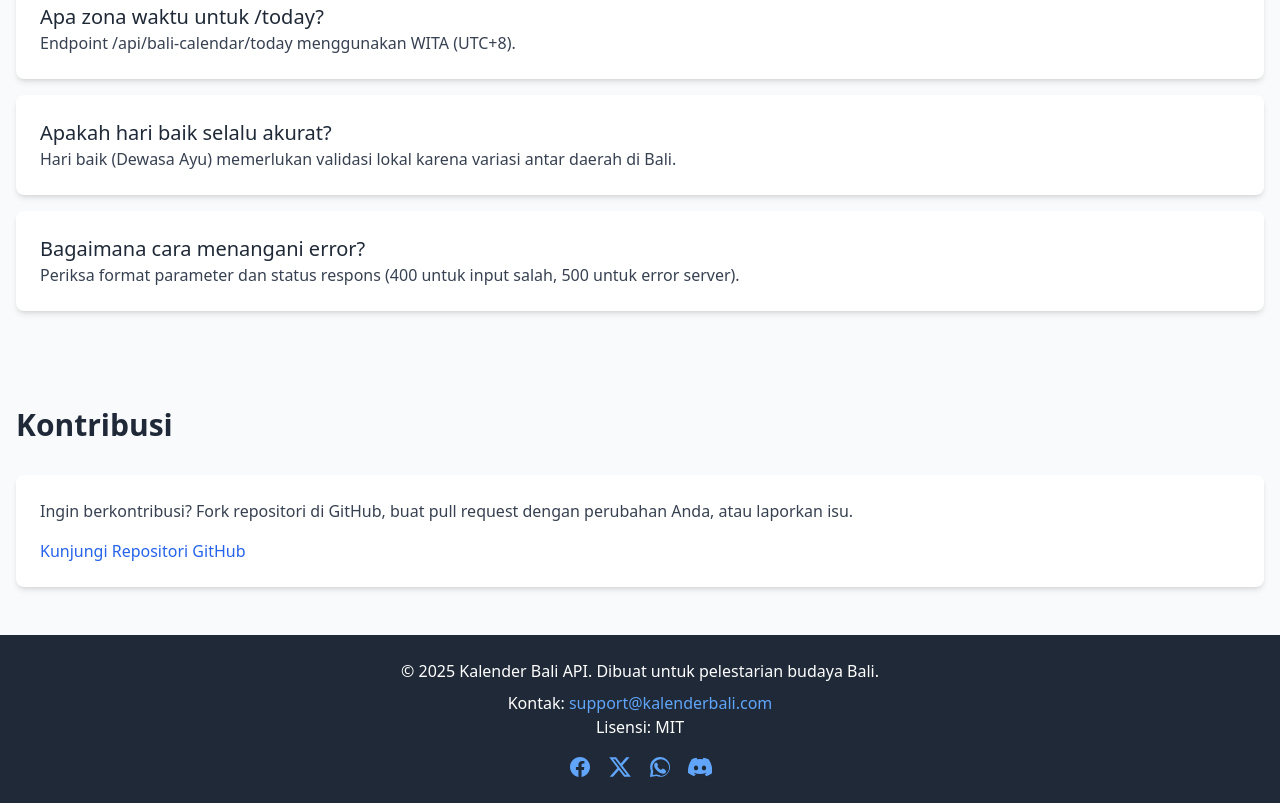
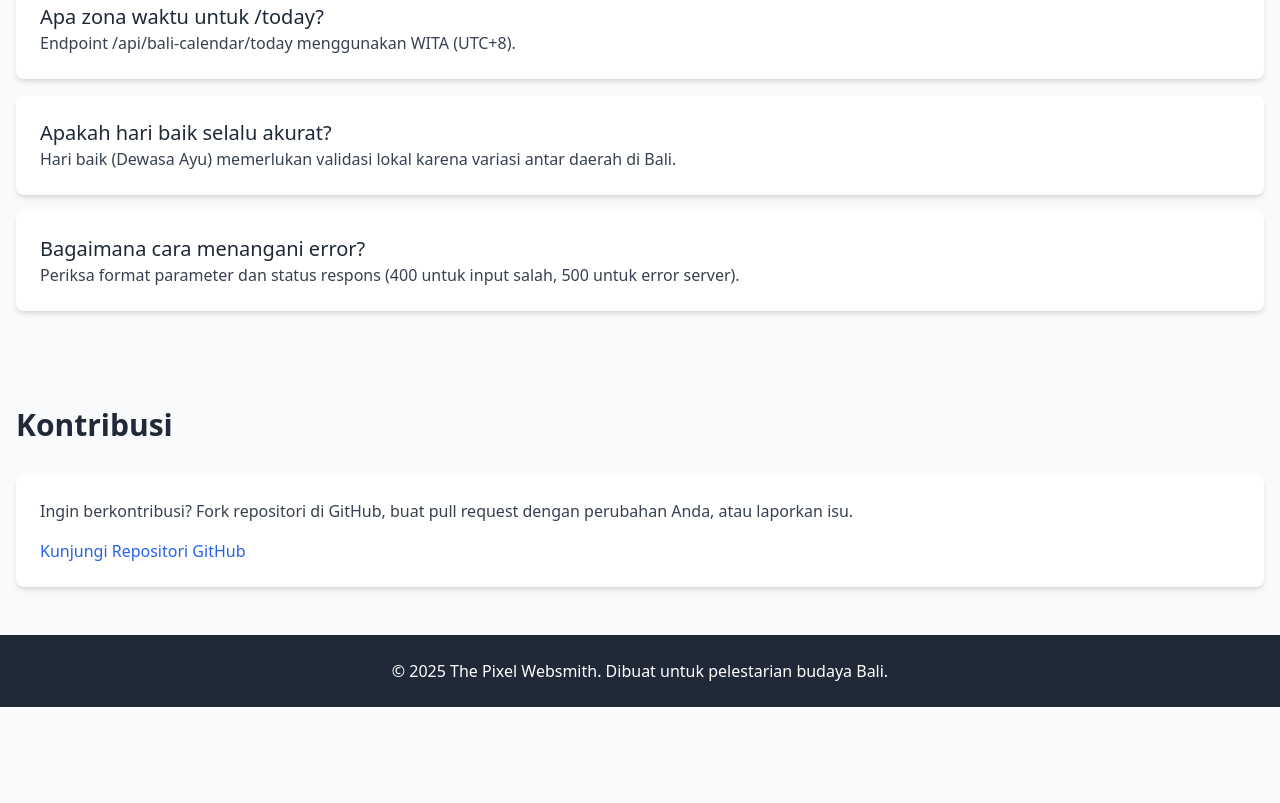
Before and after one commit to JukutPremium/Kalender-Bali-API, a website: page index.html in a window 1280 px wide. Shown: the part 8214-9017 px from the top of the page. After the commit the page ends 8921 px from the top, so only its background shows below. Drawn offline with nearby package versions, Linux system fonts and the light colour scheme; a script that the page names is missing.

Commit message:
update: index.html

```diff
--- a/index.html
+++ b/index.html
@@ -574,43 +574,7 @@ else:
     </section>
 
     <footer class="bg-gray-800 text-white py-6 text-center">
-        <p>© 2025 Kalender Bali API. Dibuat untuk pelestarian budaya Bali.</p>
-        <p class="mt-2">Kontak: <a href="mailto:support@kalenderbali.com"
-                class="text-blue-400 hover:underline">support@kalenderbali.com</a></p>
-        <p>Lisensi: MIT</p>
-        <div class="mt-4 flex justify-center space-x-4">
-            <a href="https://www.facebook.com/sharer/sharer.php?u=https://kalender-bali-api.vercel.app" target="_blank"
-                rel="noopener noreferrer" class="text-blue-400 hover:text-blue-300" title="Bagikan ke Facebook">
-                <svg class="w-6 h-6" fill="currentColor" viewBox="0 0 24 24">
-                    <path
-                        d="M22 12c0-5.523-4.477-10-10-10S2 6.477 2 12c0 4.991 3.657 9.128 8.438 9.879v-6.987h-2.54V12h2.54V9.845c0-2.51 1.493-3.89 3.776-3.89 1.094 0 2.238.195 2.238.195v2.46h-1.26c-1.243 0-1.63.772-1.63 1.563V12h2.773l-.443 2.892h-2.33v6.987C18.343 21.128 22 16.991 22 12z" />
-                </svg>
-            </a>
-            <a href="https://twitter.com/intent/tweet?url=https://kalender-bali-api.vercel.app&text=Akses%20Kalender%20Bali%20API%20untuk%20konversi%20tanggal%20Masehi%20ke%20kalender%20Bali!&hashtags=KalenderBali,API"
-                target="_blank" rel="noopener noreferrer" class="text-blue-400 hover:text-blue-300"
-                title="Bagikan ke Twitter/X">
-                <svg class="w-6 h-6" fill="currentColor" viewBox="0 0 24 24">
-                    <path
-                        d="M18.244 2.25h3.308l-7.227 8.26 8.502 11.24H16.17l-5.214-6.817L4.99 21.75H1.68l7.73-8.835L1.254 2.25H8.08l4.713 6.231zm-1.161 17.52h1.833L7.084 4.126H5.117z" />
-                </svg>
-            </a>
-            <a href="https://wa.me/?text=Akses%20Kalender%20Bali%20API%20untuk%20konversi%20tanggal%20ke%20kalender%20Bali:%20https://kalender-bali-api.vercel.app"
-                target="_blank" rel="noopener noreferrer" class="text-blue-400 hover:text-blue-300"
-                title="Bagikan ke WhatsApp">
-                <svg class="w-6 h-6" fill="currentColor" viewBox="0 0 24 24">
-                    <path
-                        d="M12.04 2C6.58 2 2.13 6.45 2.13 11.91c0 1.33.26 2.6.74 3.77L2 22l6.45-.89c1.15.49 2.39.76 3.67.76 5.46 0 9.91-4.45 9.91-9.91S17.5 2 12.04 2zm0 18.18c-1.14 0-2.24-.23-3.27-.64l-.23-.14-3.83.53.54-3.83-.14-.23c-.42-1.03-.65-2.14-.65-3.27 0-4.59 3.73-8.32 8.32-8.32s8.32 3.73 8.32 8.32-3.73 8.32-8.32 8.32zm4.53-5.83c-.25-.13-1.49-.74-1.72-.82-.23-.08-.4-.12-.56.12-.16.24-.65.82-.8.99-.15.17-.3.18-.56.06-.25-.13-1.06-.41-2.02-1.31-.75-.7-1.25-1.57-1.39-1.83-.15-.25-.02-.39.11-.51.11-.11.25-.3.37-.45.12-.15.16-.25.08-.43-.08-.17-.74-1.79-.91-2.18-.17-.39-.34-.34-.56-.34-.22 0-.47-.02-.67-.02-.2 0-.52.07-.79.33-.27.26-1.03 1.01-1.03 2.46s1.06 2.85 1.2 3.05c.15.2 2.09 3.18 5.06 4.46.71.3 1.26.48 1.69.61.71.22 1.36.19 1.87.11.57-.09 1.72-.7 1.96-1.37.25-.67.25-1.25.17-1.37-.08-.12-.3-.2-.56-.33z" />
-                </svg>
-            </a>
-            <a href="https://discord.com/channels/@me?message=Akses%20Kalender%20Bali%20API:%20https://kalender-bali-api.vercel.app"
-                target="_blank" rel="noopener noreferrer" class="text-blue-400 hover:text-blue-300"
-                title="Bagikan ke Discord">
-                <svg class="w-6 h-6" fill="currentColor" viewBox="0 0 24 24">
-                    <path
-                        d="M20.317 4.37a19.791 19.791 0 00-4.885-1.515.074.074 0 00-.079.037c-.21.375-.444.864-.608 1.25a18.27 18.27 0 00-5.487 0c-.164-.386-.398-.875-.608-1.25a.074.074 0 00-.079-.037A19.791 19.791 0 003.683 4.37a.074.074 0 00-.032.027C.533 9.045-.319 13.579.099 18.057a.082.082 0 00.031.057 19.9 19.9 0 005.993 3.03.074.074 0 00.081-.028c.462-.617.944-1.283 1.398-1.966a.074.074 0 00-.016-.105 13.307 13.307 0 01-1.905-.977.074.074 0 01-.008-.12c.128-.096.247-.192.366-.288a.074.074 0 01.087-.012 14.194 14.194 0 0012.102 0 .074.074 0 01.087.012c.119.096.238.192.366.288a.074.074 0 01-.008.12 13.307 13.307 0 01-1.905.977.074.074 0 00-.016.105c.454.683.936 1.349 1.398 1.966a.074.074 0 00.081.028 19.9 19.9 0 005.993-3.03.082.082 0 00.031-.057c.456-4.898-.998-9.697-3.557-13.687a.074.074 0 00-.032-.027zM8.02 15.331c-1.183 0-2.14-1.066-2.14-2.38s.957-2.38 2.14-2.38c1.182 0 2.14 1.066 2.14 2.38s-.958 2.38-2.14 2.38zm7.96 0c-1.183 0-2.14-1.066-2.14-2.38s.957-2.38 2.14-2.38c1.182 0 2.14 1.066 2.14 2.38s-.958 2.38-2.14 2.38z" />
-                </svg>
-            </a>
-        </div>
+        <p>© 2025 The Pixel Websmith. Dibuat untuk pelestarian budaya Bali.</p>
     </footer>
 
     <script>
```
